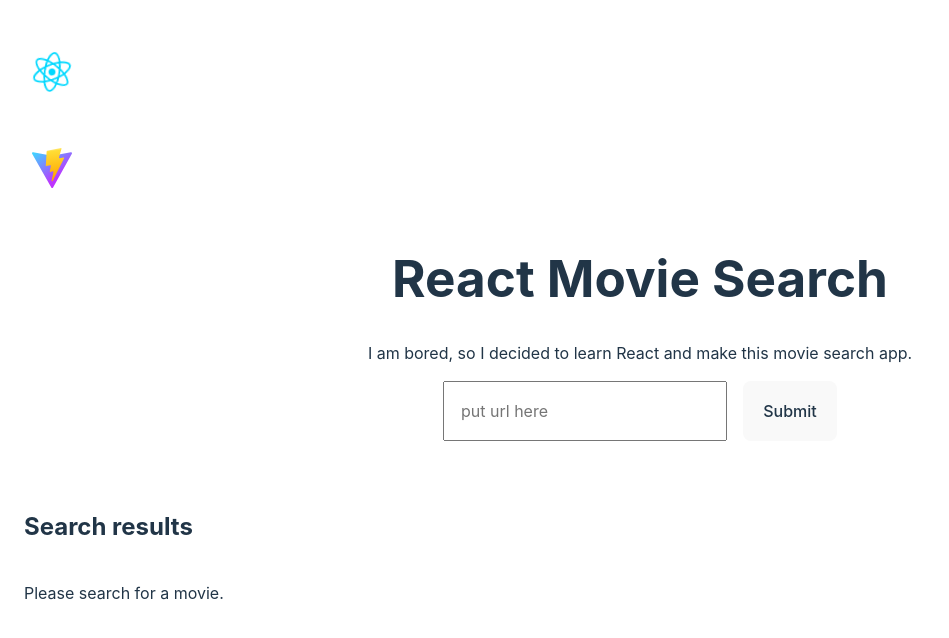
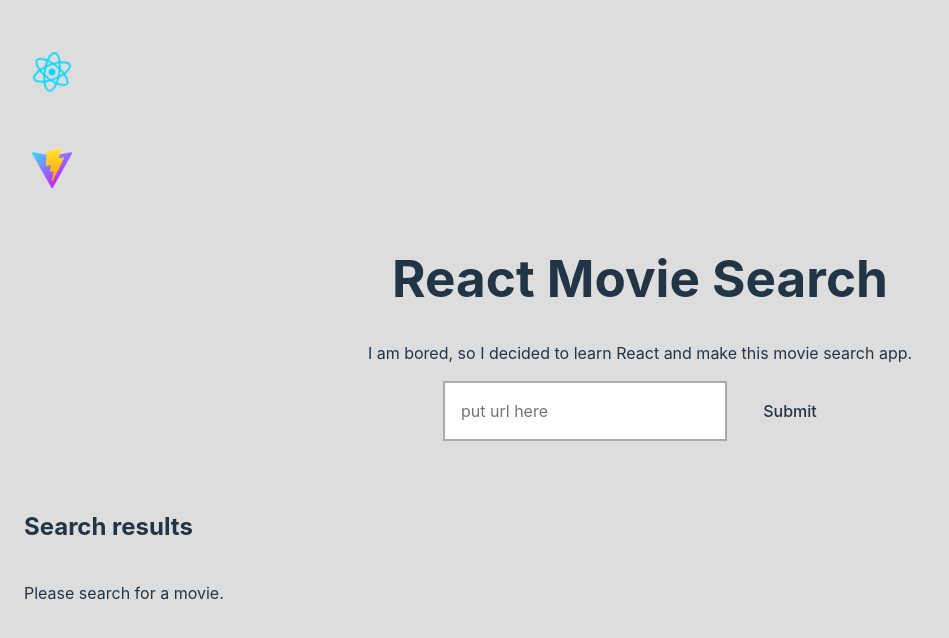
Before and after one commit to Klrfl/movie-search, a React (Vite) app: page / in a window 1280 px wide. Shown: the top 638 px of the page, without its empty margins (0-949 px from the left). Built offline with nearby package versions, Linux system fonts and the light colour scheme.

Commit message:
add variables

```diff
--- a/src/components/Movie.css
+++ b/src/components/Movie.css
@@ -1,6 +1,6 @@
 .movie {
-  border-bottom: 2px solid;
-  padding-block-end: 1rem;
+  border: 2px solid var(--border-color);
+  background: var(--movie-bg);
 
   display: flex;
   justify-content: space-between;
@@ -12,12 +12,12 @@
 }
 
 .movie__data {
-  padding-block: 1.5rem;
+  padding: 1.5rem;
 }
 
 .movie__title {
   margin-block: 0 1rem;
-  line-height: 1;
+  line-height: 0.9;
 }
 
 .movie__vote-and-popularity {
@@ -26,6 +26,7 @@
 }
 
 .movie__details {
+  border: 5px solid var(--border-color);
   max-width: 100ch;
   padding: 2rem;
 }
@@ -39,9 +40,12 @@
   position: relative;
   display: flex;
   justify-content: center;
-  align-items: center;
   gap: 1rem;
   flex-wrap: wrap;
+}
+
+.movie__overview {
+  line-height: 1.7;
 }
 
 .movie__details-text {
@@ -56,11 +60,3 @@
 .movie__image {
   margin: 0 auto;
 }
-
-@media screen and (min-width: 100ch) {
-  .close-btn {
-    position: absolute;
-    left: 0;
-    top: 0;
-  }
-}
--- a/src/components/MovieForm.css
+++ b/src/components/MovieForm.css
@@ -7,4 +7,5 @@ header form {
 
 header input {
   padding: 1rem;
+  border: 2px solid var(--border-color);
 }
--- a/src/index.css
+++ b/src/index.css
@@ -15,7 +15,11 @@
   -moz-osx-font-smoothing: grayscale;
   -webkit-text-size-adjust: 100%;
 }
-
+:root {
+  --border-color: #444;
+  --button-bg: #1a1a1a;
+  --movie-bg: #333;
+}
 a {
   font-weight: 500;
   color: #646cff;
@@ -42,7 +46,7 @@ button {
   font-size: 1em;
   font-weight: 500;
   font-family: inherit;
-  background-color: #1a1a1a;
+  background-color: var(--button-bg);
   cursor: pointer;
   transition: border-color 0.25s;
 }
@@ -53,16 +57,23 @@ button:focus,
 button:focus-visible {
   outline: 4px auto -webkit-focus-ring-color;
 }
+.btn {
+  margin-block-start: 0.25rem;
+}
 
 @media (prefers-color-scheme: light) {
   :root {
     color: #213547;
-    background-color: #ffffff;
+    background-color: #ddd;
   }
+
+  :root {
+    --border-color: #aaa;
+    --button-bg: #ddd;
+    --movie-bg: #efefef;
+  }
+
   a:hover {
     color: #747bff;
   }
-  button {
-    background-color: #f9f9f9;
-  }
 }
```
